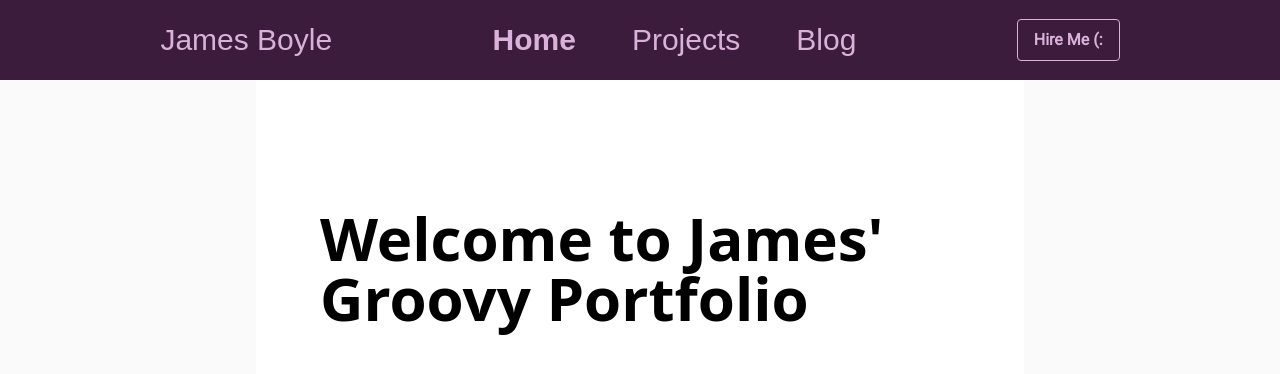
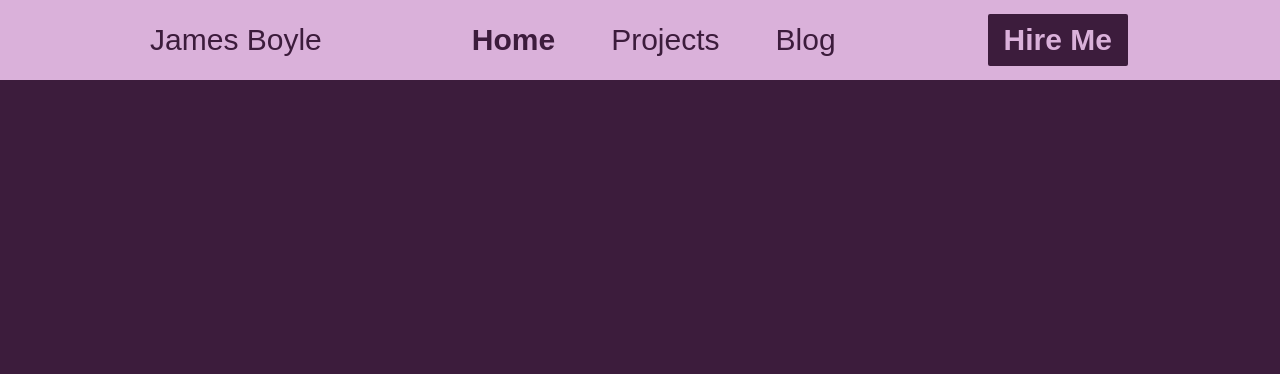
Before and after one commit to jamesdev4you/GroovyPortfolio, a Next.js app in the folder portfolio/: page / in a window 1280 px wide. Shown: the top 374 px of the page. Built offline with nearby package versions, Linux system fonts and the light colour scheme; a web font is replaced by a local one.

Commit message:
primed for home page design to start (:

```diff
--- a/portfolio/app/components/navbar.tsx
+++ b/portfolio/app/components/navbar.tsx
@@ -16,15 +16,15 @@ export default function NavBar() {
     const pathname = usePathname();
     /*Finish creating the navbar by flex box three sections: Title, NavList, Button for contact. Make logo */
     return (
-        <nav className="w-full h-20 bg-foreground flex items-center md:justify-evenly justify-between md:pl-0 md:pr-0 pl-8 pr-16">
+        <nav className="w-full h-20 bg-background flex items-center md:justify-evenly justify-between md:pl-0 md:pr-0 pl-8 pr-16">
             {/* This is for medium screens */}
-            <div className="hidden md:flex text-3xl font-display text-background">James Boyle</div>
+            <div className="hidden md:flex text-3xl font-display text-foreground">James Boyle</div>
             <ul className="space-x-4 gap-10 hidden md:flex">
                 {NavList.map((item) => (
                     <li key={item.href}>
                         <Link
                             href={item.href}
-                            className={`hover:underline font-display text-3xl text-background hover:text-primary ${pathname === item.href ? "font-bold" : ""}`}
+                            className={`hover:underline font-display text-3xl text-foreground hover:text-primary ${pathname === item.href ? "font-bold" : ""}`}
                         >
                             {item.name}
                         </Link>
@@ -32,8 +32,8 @@ export default function NavBar() {
                 ))}
             </ul>
             {/* From https://v1.tailwindcss.com/components/buttons with slight modifications*/}
-            <button className="hidden md:flex hover:cursor-pointer font-body bg-foreground hover:bg-background  text-background font-semibold hover:text-foreground py-2 px-4 border border-background  rounded">
-            Hire Me (:
+            <button className="hidden md:flex hover:cursor-pointer font-display text-3xl bg-foreground hover:bg-background  text-background font-semibold hover:text-foreground hover:border-foreground border-2 py-2 px-4 border-background  rounded">
+            Hire Me
             </button>
 
             {/* This is for small and below screens */}
@@ -43,6 +43,8 @@ export default function NavBar() {
             >
                 Menu
             </button>
+
+            {/* Box that opens on isOpenm*/}
             {isOpen && (
                 <ul className="absolute top-20 left-0 w-full bg-foreground flex flex-col items-center space-y-4 py-4">
                     {NavList.map((item) => (
@@ -58,6 +60,7 @@ export default function NavBar() {
                 </ul>
             )}
 
+            {/* Should be looked at for DRY method, used earlier */}
             <div className="md:hidden flex text-3xl font-display text-background">James Boyle</div>
         </nav>
 
--- a/portfolio/app/page.tsx
+++ b/portfolio/app/page.tsx
@@ -1,11 +1,7 @@
 export default function Home() {
   return (
-    <div className="flex flex-col flex-1 items-center justify-center bg-zinc-50 font-sans dark:bg-black">
-      <main className="flex flex-1 w-full max-w-3xl flex-col items-center justify-between py-32 px-16 bg-white dark:bg-black sm:items-start">
-        <h1 className="text-6xl font-bold text-center sm:text-left">
-          Welcome to James&apos; Groovy Portfolio
-        </h1>
-      </main>
+    <div className="flex flex-col flex-1 items-center justify-center bg-foreground ">
+
     </div>
   );
 }
```
